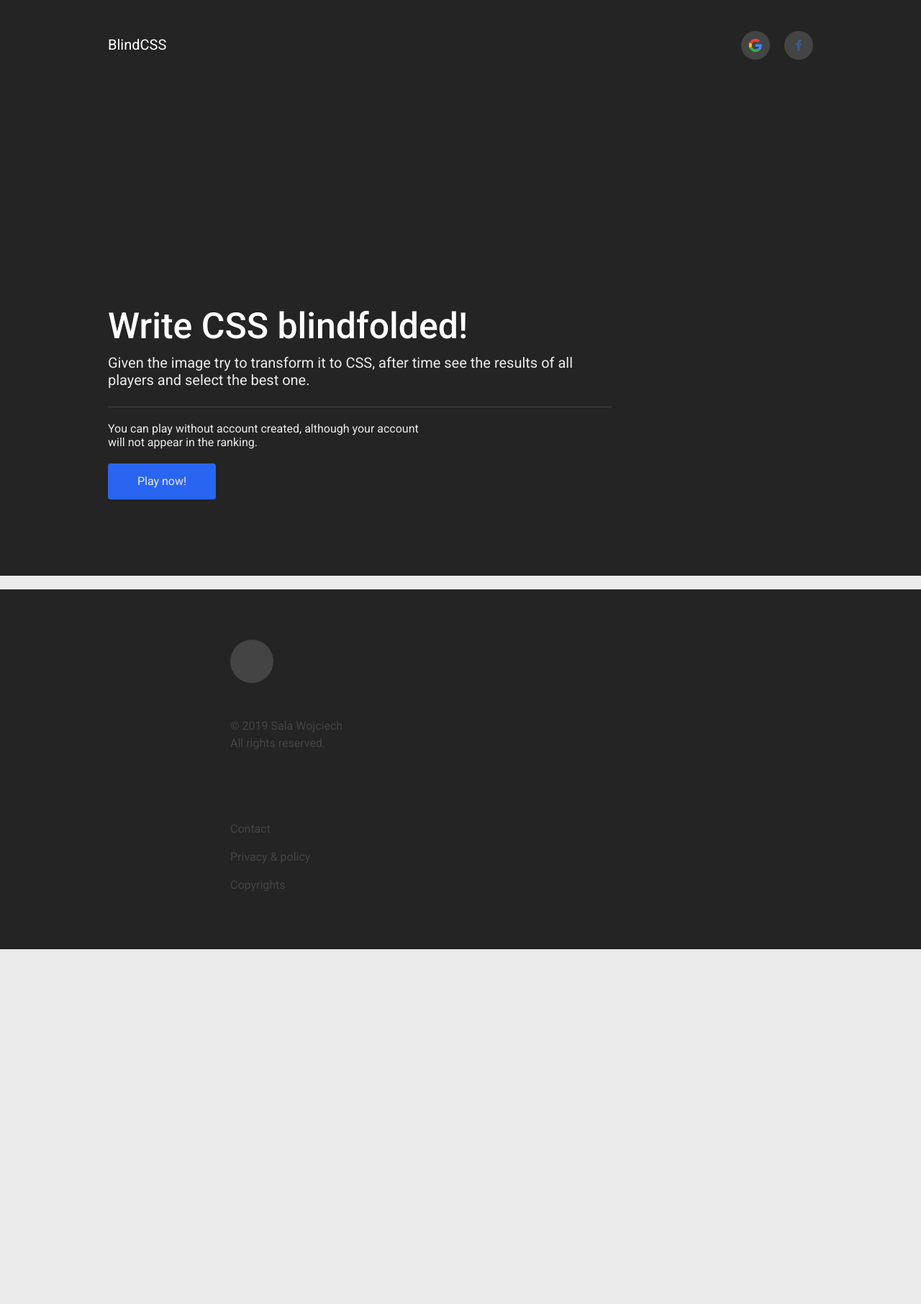
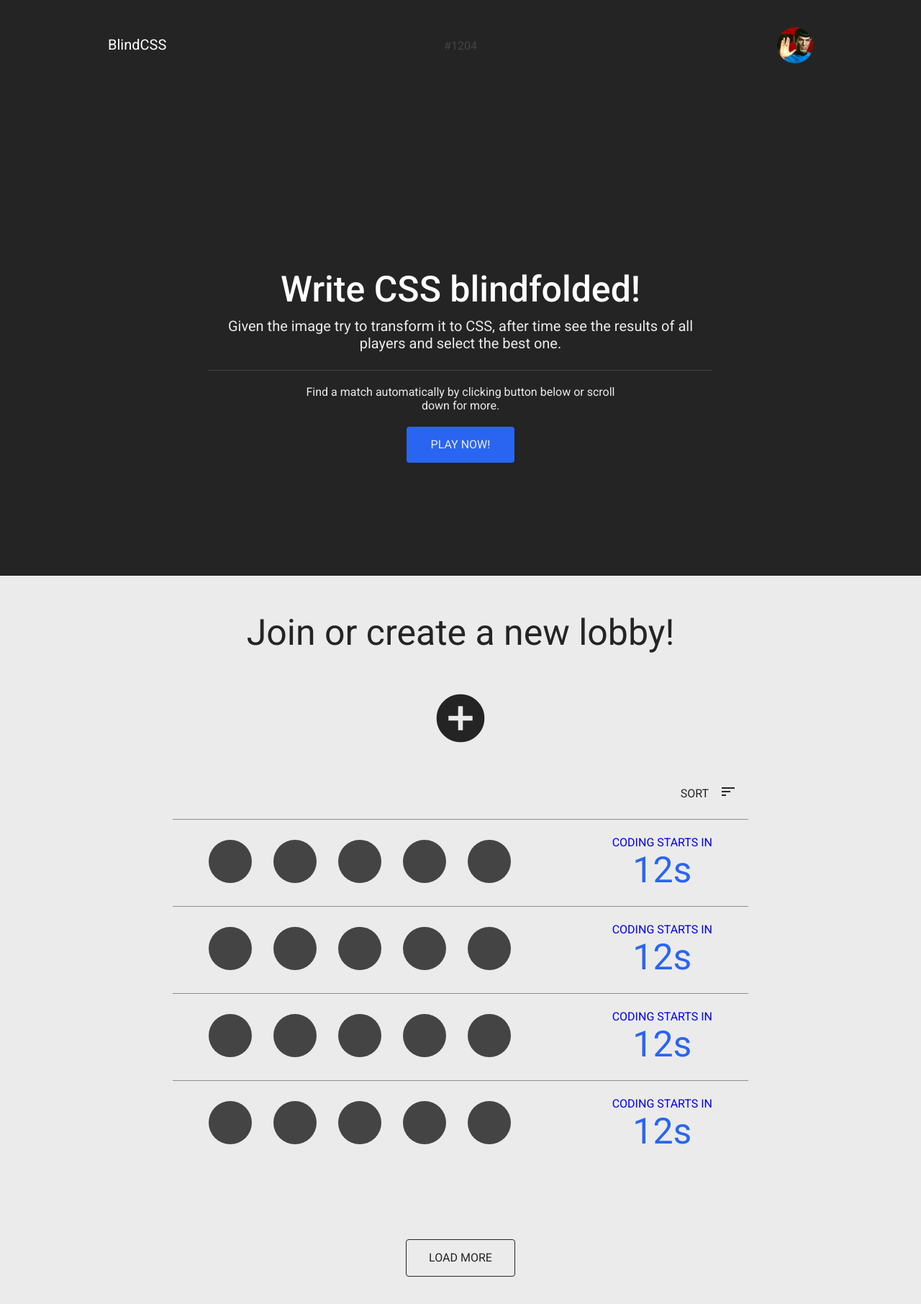
Before and after one commit to salalo/blindcss, a Vue app in the folder client/: page / in a window 1280 px wide. Shown: the top 1812 px of the page at 72% size. Before the commit the page ends 1319 px from the top, so only its background shows below. Built offline with nearby package versions, Linux system fonts and the light colour scheme; no server answers.

Commit message:
components structure

```diff
--- a/client/babel.config.js
+++ b/client/babel.config.js
@@ -1,5 +1,3 @@
 module.exports = {
-  presets: [
-    '@vue/app'
-  ]
-}
+  presets: ['@vue/app']
+};
--- /dev/null
+++ b/client/src/components/logged/Menu.vue
@@ -0,0 +1,74 @@
+<template>
+  <nav>
+    <span class="logo">BlindCSS</span>
+    <span class="ranking">#1204</span>
+    <User class="user"></User>
+  </nav>
+</template>
+
+<script>
+import User from "./MenuUser.vue";
+
+export default {
+  components: {
+    User
+  }
+};
+</script>
+
+<style lang="scss" scoped>
+@import "@/stylesheets/master.scss";
+
+nav {
+  padding-top: 50px;
+
+  .logo {
+    margin-left: 150px;
+    color: #fff;
+    font-size: 20px;
+
+    @media only screen and (max-width: 360px) {
+      margin-left: 10px;
+    }
+  }
+  .ranking {
+    color: $light-grey;
+    display: table;
+    margin: 0 auto;
+    margin-top: -20px;
+  }
+
+  .user {
+    float: right;
+    margin-top: -35px;
+    margin-right: 150px;
+  }
+}
+
+// BREAKPOINTS
+
+@media only screen and (max-width: 700px) {
+  header {
+    nav {
+      .logo {
+        margin-left: 50px;
+      }
+      .user {
+        margin-right: 50px;
+      }
+    }
+  }
+}
+@media only screen and (max-width: 400px) {
+  header {
+    nav {
+      .logo {
+        margin-left: 20px;
+      }
+      .user {
+        margin-right: 20px;
+      }
+    }
+  }
+}
+</style>
--- a/client/src/components/logged/HomeHeader.vue
+++ b/client/src/components/logged/home/Header.vue
@@ -1,11 +1,6 @@
 <template>
   <header>
-    <nav>
-      <span class="logo">BlindCSS</span>
-      <span class="ranking">#1204</span>
-      <User class="user"></User>
-    </nav>
-
+    <Menu></Menu>
     <section>
       <span>Write CSS blindfolded!</span>
       <div
@@ -20,13 +15,13 @@
 </template>
 
 <script>
-import Button from "../shared/Button.vue";
-import User from "../logged/HomeHeaderUser.vue";
+import Button from "../../shared/Button.vue";
+import Menu from "../Menu.vue";
 
 export default {
   components: {
     Button,
-    User
+    Menu
   }
 };
 </script>
@@ -38,31 +33,6 @@ header {
   height: 100vh;
   min-height: 700px;
   background-color: $grey;
-
-  nav {
-    padding-top: 50px;
-    .logo {
-      margin-left: 150px;
-      color: #fff;
-      font-size: 20px;
-
-      @media only screen and (max-width: 360px) {
-        margin-left: 10px;
-      }
-    }
-    .ranking {
-      color: $light-grey;
-      display: table;
-      margin: 0 auto;
-      margin-top: -20px;
-    }
-
-    .user {
-      float: right;
-      margin-top: -35px;
-      margin-right: 150px;
-    }
-  }
 }
 section {
   margin-top: 300px;
@@ -104,16 +74,6 @@ section {
 // BREAKPOINTS
 
 @media only screen and (max-width: 700px) {
-  header {
-    nav {
-      .logo {
-        margin-left: 50px;
-      }
-      .user {
-        margin-right: 50px;
-      }
-    }
-  }
   section {
     margin-left: 10px;
     margin-right: 10px;
@@ -131,17 +91,4 @@ section {
     }
   }
 }
-
-@media only screen and (max-width: 400px) {
-  header {
-    nav {
-      .logo {
-        margin-left: 20px;
-      }
-      .user {
-        margin-right: 20px;
-      }
-    }
-  }
-}
 </style>
--- a/client/src/components/logged/HomeLobbies.vue
+++ b/client/src/components/logged/home/Lobbies.vue
@@ -1,5 +1,5 @@
 <template>
-  <div class="container">
+  <div class="lobbies-container">
     <p>Join or create a new lobby!</p>
     <i class="material-icons create-lobby-btn">add_circle</i>
     <div class="sort">
@@ -17,8 +17,8 @@
 </template>
 
 <script>
-import Button from "../shared/Button.vue";
-import Lobby from "../logged/HomeLobbiesLobby.vue";
+import Button from "../../shared/Button.vue";
+import Lobby from "./LobbiesLobby.vue";
 
 export default {
   components: {
@@ -31,7 +31,7 @@ export default {
 <style lang="scss" scoped>
 @import "@/stylesheets/master.scss";
 
-.container {
+.lobbies-container {
   background-color: $white;
   color: $grey;
 
--- a/client/src/components/logged/HomeLobbiesLobby.vue
+++ b/client/src/components/logged/home/LobbiesLobby.vue
@@ -1,4 +1,5 @@
 <template>
+  <router-link to="/lobby">
     <div class="lobby-container">
       <div class="players">
         <div class="player"></div>
@@ -12,6 +13,7 @@
         <div class="countdown-timer">12s</div>
       </div>
     </div>
+  </router-link>
 </template>
 
 <script>
--- a/client/src/router/index.js
+++ b/client/src/router/index.js
@@ -11,6 +11,10 @@ export default new Router({
     {
       path: '/',
       component: Home
+    },
+    {
+      path: '/lobby',
+      component: () => import('@/views/Lobby.vue')
     }
   ]
 });
--- a/client/src/views/Home.vue
+++ b/client/src/views/Home.vue
@@ -1,5 +1,5 @@
 <template>
-  <div v-if="isLogged">
+  <div v-if="true">
     <Header></Header>
     <Main></Main>
     <Footer></Footer>
@@ -14,10 +14,9 @@
 <script>
 import UnHeader from "@/components/unlogged/HomeHeader.vue";
 import UnMain from "@/components/unlogged/HomeMain.vue";
-import Header from "@/components/logged/HomeHeader.vue";
-import Main from "@/components/logged/HomeLobbies.vue";
+import Header from "@/components/logged/home/Header.vue";
+import Main from "@/components/logged/home/Lobbies.vue";
 import Footer from "@/components/shared/HomeFooter.vue";
-import VueCookies from "vue-cookies";
 import axios from "axios";
 
 export default {
@@ -37,14 +36,15 @@ export default {
 
   mounted() {
     axios.defaults.withCredentials = true;
-    axios.get("http://localhost:8081/auth/checkAuth")
+    axios
+      .get("http://localhost:8081/auth/checkAuth")
       .then(res => {
         res.data === "unlogged"
           ? (this.isLogged = false)
           : (this.isLogged = true);
       })
       .catch(err => console.error(err));
-    console.log("isLogged:", this.isLogged);
+    // console.log("isLogged:", this.isLogged);
   }
 };
 </script>
--- /dev/null
+++ b/client/src/views/Lobby.vue
@@ -0,0 +1,24 @@
+<template>
+  <div class="waiting_room-container">
+    <Menu></Menu>
+    <main>asd</main>
+  </div>
+</template>
+
+<script>
+import Menu from "../components/logged/Menu.vue";
+
+export default {
+  components: {
+    Menu
+  }
+};
+</script>
+
+<style lang="scss" scoped>
+@import "@/stylesheets/master.scss";
+
+.waiting_room-container {
+  background-color: $grey;
+}
+</style>
```
Also changed, not shown: client/src/components/logged/MenuUser.vue (renamed from client/src/components/logged/HomeHeaderUser.vue). Lines whose indentation alone changed are shown as unchanged.
